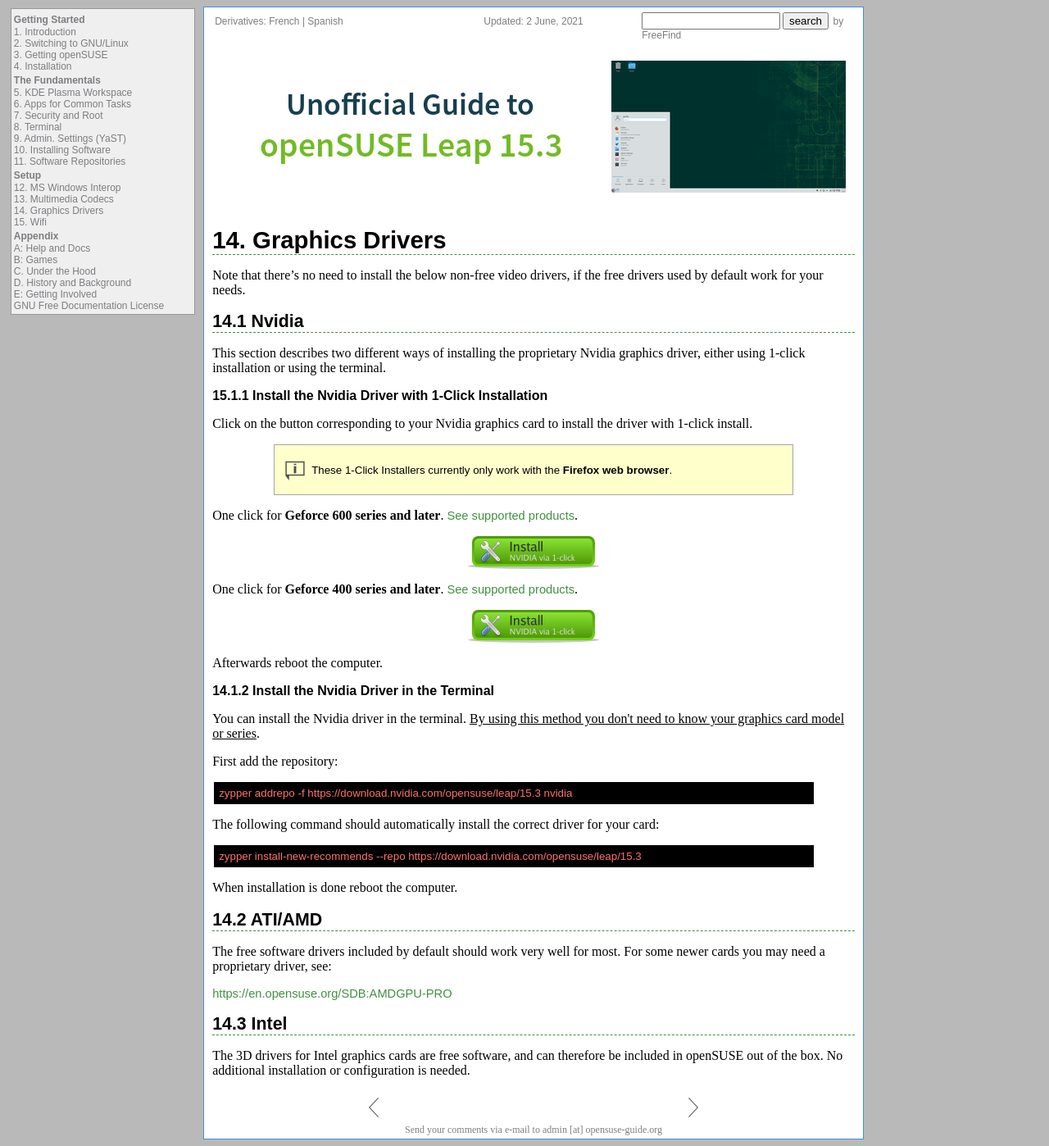
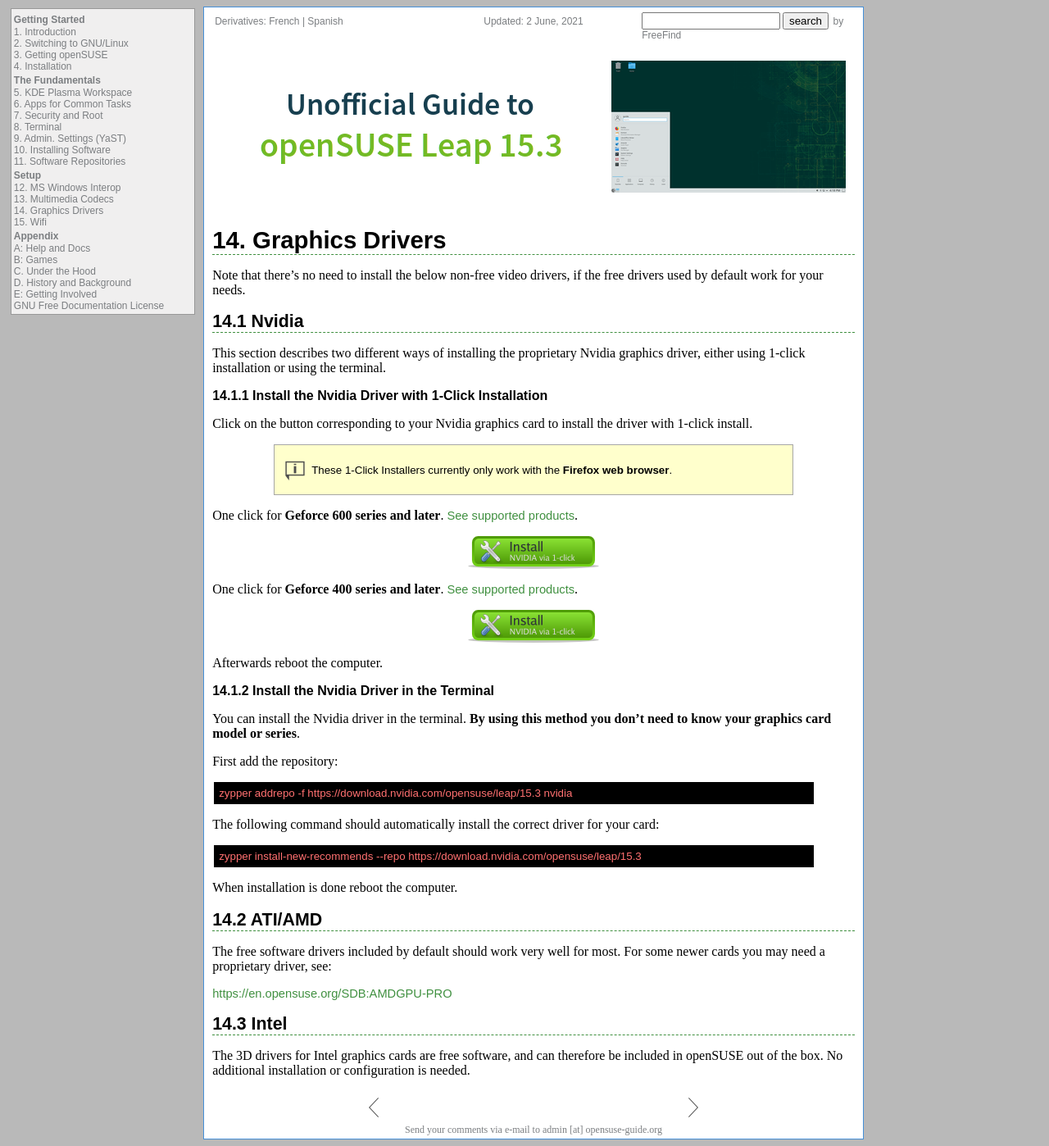
Before and after one commit to cb400f/opensuse-guide.org, a Jekyll site: the page built from 3d.md, in a window 1280 px wide and 1398 px high. Shown: the whole window at 82% size. Built offline with Jekyll 4.4.1, drawn with Linux system fonts in a browser that asks for light colours.

Commit message:
14. Graphics Drivers migrated to Markdown

```diff
--- a/3d.md
+++ b/3d.md
@@ -14,17 +14,17 @@
 
 This section describes two different ways of installing the proprietary Nvidia graphics driver, either using 1-click installation or using the terminal.
 
-### 15.1.1 Install the Nvidia Driver with 1-Click Installation
+### 14.1.1 Install the Nvidia Driver with 1-Click Installation
 
 Click on the button corresponding to your Nvidia graphics card to install the driver with 1-click install.
 
 {% include tip.html tip="These 1-Click Installers currently only work with the **Firefox web browser**." %}
 
-One click for <b>Geforce 600 series and later</b>. <a href="https://www.nvidia.com/Download/driverResults.aspx/145182/en-us" target="_blank">See supported products<a/>.
+One click for **Geforce 600 series and later**. [See supported products](https://www.nvidia.com/Download/driverResults.aspx/145182/en-us).
 
 {% include ymp.html icon="nvidia" link="https://opensuse-community.org/nvidia_G05.ymp" %}
 
-One click for <b>Geforce 400 series and later</b>. <a href="https://www.nvidia.com/Download/driverResults.aspx/142567/en-us" target="_blank">See supported products<a/>.
+One click for **Geforce 400 series and later**. [See supported products](https://www.nvidia.com/Download/driverResults.aspx/142567/en-us).
 
 {% include ymp.html icon="nvidia" link="https://opensuse-community.org/nvidia_G04.ymp" %}
 
@@ -32,7 +32,7 @@
 
 ### 14.1.2 Install the Nvidia Driver in the Terminal
 
-You can install the Nvidia driver in the terminal. <u>By using this method you don't need to know your graphics card model or series</u>.
+You can install the Nvidia driver in the terminal. **By using this method you don't need to know your graphics card model or series**.
 
 First add the repository:
 
```
